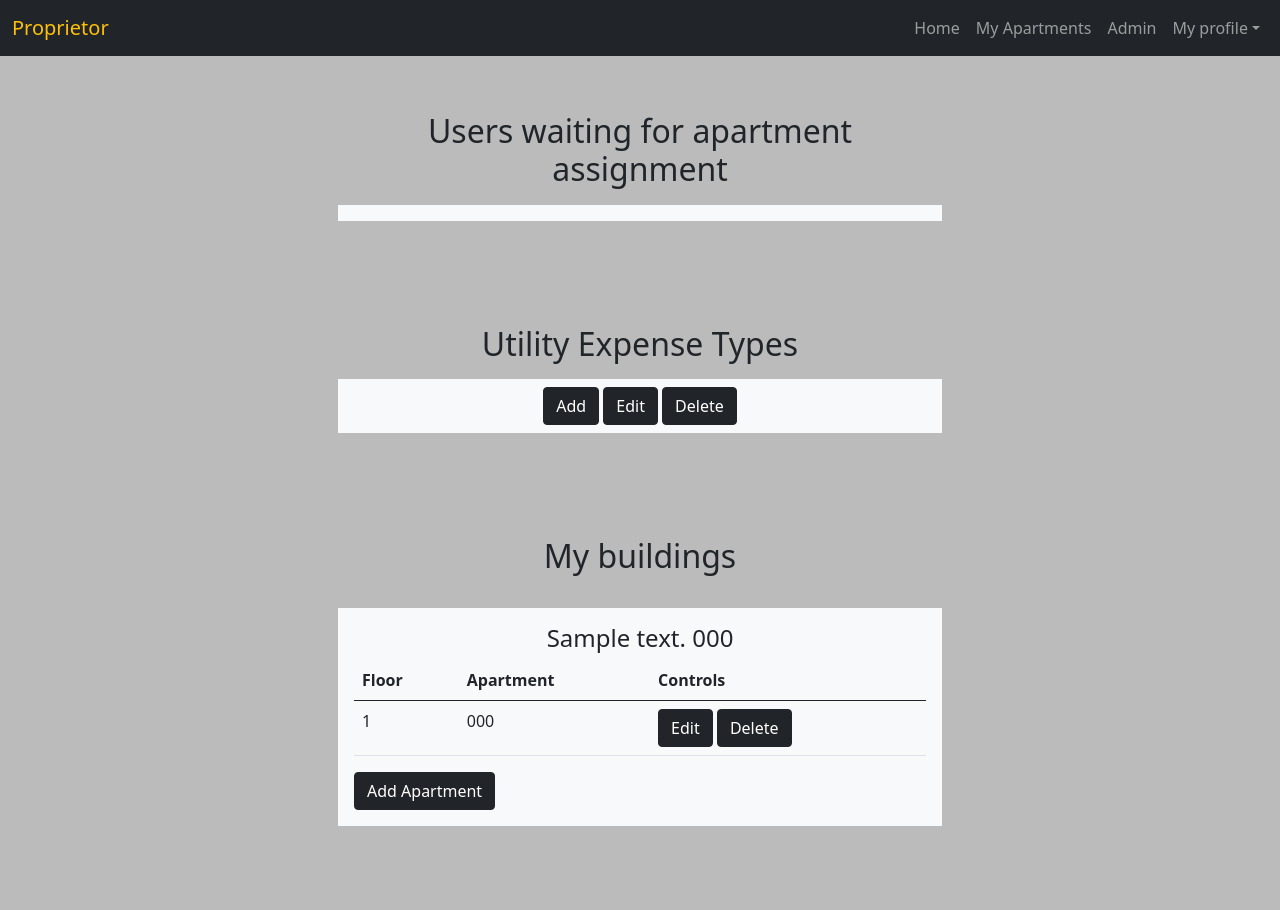
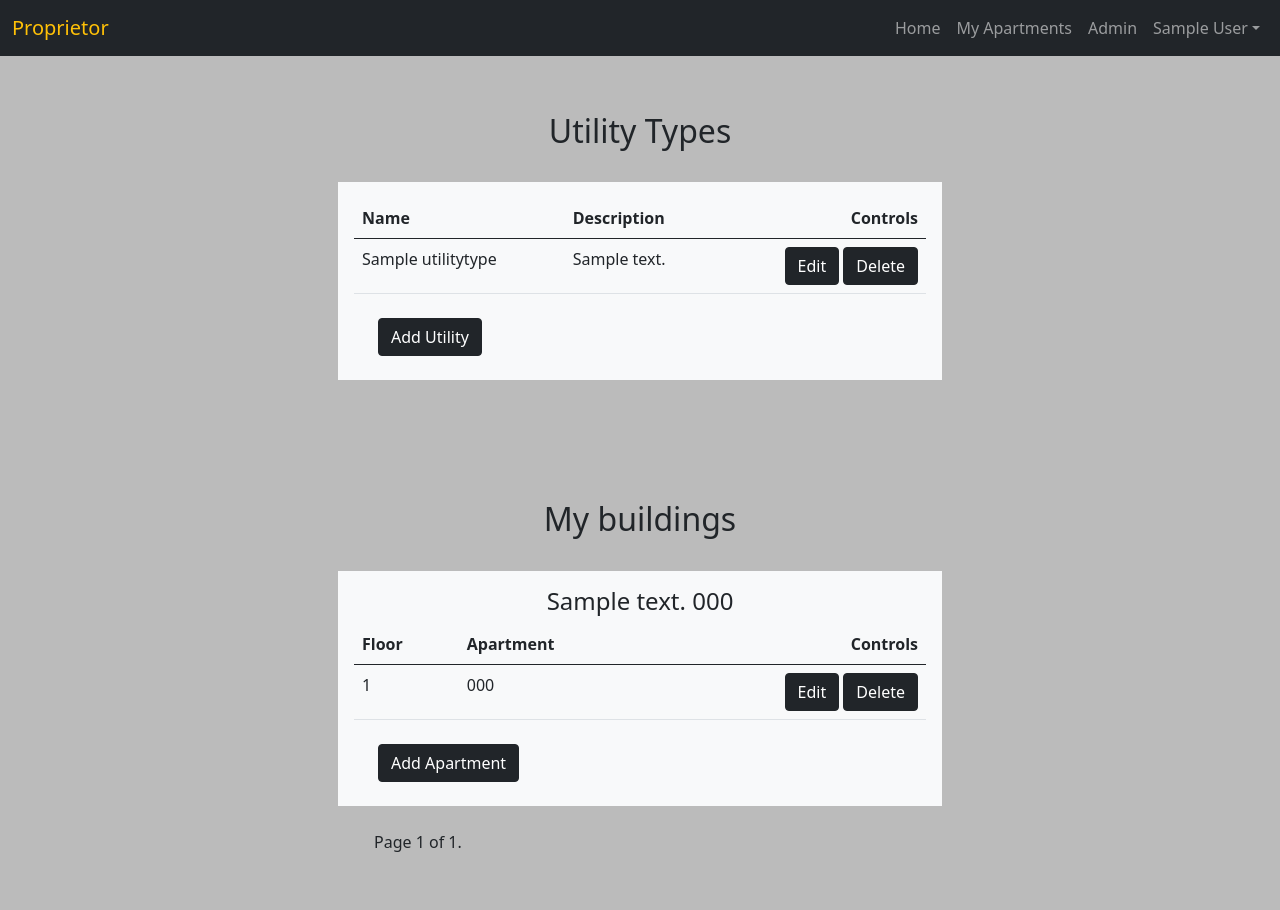
Before and after one commit to mandzharov/proprietor, a Django app: page /building/admin/ in a window 1280 px wide. Before the commit the page ends 826 px from the top, so only its background shows below. Run offline with Django 4.2, Linux system fonts and the light colour scheme; a user stored in the database is signed in; tables that the repository leaves empty hold one stand-in row (values such as "Sample post").

Commit message:
Adding manager admin views

```diff
--- a/proprietor/building/models.py
+++ b/proprietor/building/models.py
@@ -43,6 +43,9 @@
 
     def __str__(self):
         return f'{self.building} fl.{self.floor} ap.{self.number}'
+
+    class Meta:
+        ordering = ('floor', 'number')
 
 
 class UtilityType(models.Model):
--- a/proprietor/building/urls.py
+++ b/proprietor/building/urls.py
@@ -1,15 +1,18 @@
 from django.urls import path
 
 from proprietor.building import views
+from proprietor.building.views import CreateUtilityView, EditUtilityView, DeleteUtilityView
 from proprietor.views import ManagerAdminView
 
 urlpatterns = [
     path("", views.AllBuildingsView.as_view(), name="view buildings"),
     path("admin/", ManagerAdminView.as_view(), name="manager admin"),
-    path("<int:pk>/apartment/", views.AllBuildingsView.as_view(), name="view apartments"),
-    path("<int:pk>/apartment/<int:apt_pk>/create/", views.AllBuildingsView.as_view(), name="create apartment"),
-    path("<int:pk>/apartment/<int:apt_pk>/edit/", views.AllBuildingsView.as_view(), name="edit apartment"),
-    path("<int:pk>/apartment/<int:apt_pk>/delete/", views.AllBuildingsView.as_view(), name="delete apartment"),
+    path("utility/create/", CreateUtilityView.as_view(), name="create utility type"),
+    path("utility/<int:pk>/edit/", EditUtilityView.as_view(), name="edit utility type"),
+    path("utility/<int:pk>/delete/", DeleteUtilityView.as_view(), name="delete utility type"),
+    path("<int:pk>/apartment/create/", views.AddApartmentView.as_view(), name="create apartment"),
+    path("<int:pk>/apartment/<int:apt_pk>/edit/", views.EditApartmentView.as_view(), name="edit apartment"),
+    path("<int:pk>/apartment/<int:apt_pk>/delete/", views.DeleteApartmentView.as_view(), name="delete apartment"),
     path("<int:pk>/apartment/<int:apt_pk>/expense/report/", views.ReportView.as_view(),
          name="report"),
     path("<int:pk>/apartment/<int:apt_pk>/expense/list/", views.ListUtilityExpensesView.as_view(),
--- a/proprietor/views.py
+++ b/proprietor/views.py
@@ -3,7 +3,7 @@
 from django.shortcuts import redirect
 from django.views import generic as gen_views
 
-from proprietor.building.models import Building, Apartment
+from proprietor.building.models import Building, Apartment, UtilityType
 from proprietor.register.models import Profile
 
 AppUser = get_user_model()
@@ -21,18 +21,53 @@
         return context
 
 
-class ManagerAdminView(LoginRequiredMixin, gen_views.TemplateView):
+class ManagerAdminView(LoginRequiredMixin, gen_views.ListView):
     template_name = 'manager_admin.html'
+    paginate_by = 1
+    # paginate_orphans = 0
 
     def dispatch(self, request, *args, **kwargs):
         if not request.user.is_staff:
             return redirect('home page')
         return super().dispatch(request, *args, **kwargs)
 
-    def get_context_data(self, **kwargs):
-        context = super().get_context_data()
-        my_buildings = Building.objects.filter(manager=self.request.user).prefetch_related('apartment_set')
+    def get_queryset(self):
+        my_buildings_queryset = Building.objects.filter(manager=self.request.user)
         assigned_users = Apartment.objects.filter(owner__isnull=False).values_list('owner').distinct()
-        pending_users = AppUser.object.exclude(pk__in=assigned_users)
-        context.update({'buildings_list': my_buildings, 'pending_users': pending_users})
+        pending_users_queryset = AppUser.object.exclude(pk__in=assigned_users)
+        utility_types_queryset = UtilityType.objects.all()
+
+        return my_buildings_queryset, pending_users_queryset, utility_types_queryset
+
+    def get_context_data(self, *, object_list=None, **kwargs):
+        my_buildings_queryset, pending_users_queryset, utility_types_queryset = self.object_list
+        page_size = self.get_paginate_by(my_buildings_queryset)
+        context = {
+            'pending_users_list': pending_users_queryset,
+            'my_buildings_list': my_buildings_queryset,
+            'utility_types': utility_types_queryset
+        }
+        if page_size:
+            paginator, page, my_buildings_queryset, is_paginated = self.paginate_queryset(
+                my_buildings_queryset, page_size
+            )
+            context.update(
+                {
+                    "paginator": paginator,
+                    "page_obj": page,
+                    "is_paginated": is_paginated,
+                    "object_list": my_buildings_queryset,
+                }
+            )
+        else:
+            context.update(
+                {
+                    "paginator": None,
+                    "page_obj": None,
+                    "is_paginated": False,
+                    "object_list": my_buildings_queryset,
+                }
+            )
+        context.update(kwargs)
+        context.setdefault("view", self)
         return context
--- a/templates/404.html
+++ b/templates/404.html
@@ -1,6 +1,6 @@
 {% extends 'base.html' %}
 <section class="p-5">
-    <div class="container">
+    <div class="container bg-danger">
         <h1 class="text-center">Fuck</h1>
     </div>
 </section>
--- a/templates/base.html
+++ b/templates/base.html
@@ -44,10 +44,17 @@
                         </li>
                     {% endif %}
                     <li class="nav-item dropdown">
-                        <a class="nav-link dropdown-toggle"
-                           href="#"
-                           role="button"
-                           data-bs-toggle="dropdown">My profile</a>
+                        {% if user.profile %}
+                            <a class="nav-link dropdown-toggle"
+                               href="#"
+                               role="button"
+                               data-bs-toggle="dropdown">{{ user.profile.first_name }} {{ user.profile.last_name }}</a>
+                        {% else %}
+                            <a class="nav-link dropdown-toggle"
+                               href="#"
+                               role="button"
+                               data-bs-toggle="dropdown">{{ user.email }}</a>
+                        {% endif %}
                         <ul class="dropdown-menu dropdown-menu-end bg-light text-center">
                             <li class="nav-item">
                                 <a href="{% url 'logout' %}" class="dropdown-item">Logout</a>
--- a/templates/home_page.html
+++ b/templates/home_page.html
@@ -1,11 +1,6 @@
 {% include 'base.html' %}
 {% load static %}
 {% block content %}
-    {#    {% if user.is_authenticated %}#}
-    {#        <h1>Hello, {% if user.profile %}{{ user.profile.first_name }}{% else %}{{ user.email }}{% endif %}</h1>#}
-    {#    {% else %}#}
-    {#        <h1>This is the HOME page!</h1>#}
-    {#    {% endif %}#}
     <img src="{% static 'images/city-lights-buildings-4k-og.jpg' %}"
          class="img-fluid"
          alt="pic">
--- a/templates/manager_admin.html
+++ b/templates/manager_admin.html
@@ -1,5 +1,6 @@
 {% extends 'base.html' %}
 {% block content %}
+    {% if pending_users_list %}
     <section class="p-5">
         <div class="row justify-content-center">
             <div class="col-md-6 m-2">
@@ -7,9 +8,9 @@
             </div>
         </div>
         <div class="row justify-content-center">
-            <div class="col-md-6 bg-light p-2">
-                {% for user in pending_users %}
-                    <div class="container bg-light my-2">
+            <div class="col-md-6 p-2 bg-warning ">
+                {% for user in pending_users_list %}
+                    <div class="container my-2">
                         {% if user.profile %}
                             <h5>{{ user.profile }}</h5>
                         {% else %}
@@ -20,17 +21,39 @@
             </div>
         </div>
     </section>
+    {% endif %}
     <section class="p-5">
         <div class="row justify-content-center">
             <div class="col-md-6 m-2">
-                <h2 class="text-center">Utility Expense Types</h2>
+                <h2 class="text-center">Utility Types</h2>
             </div>
         </div>
         <div class="row justify-content-center">
-            <div class="col-md-6 bg-light p-2 text-center">
-                <a href="#" class="btn btn-dark">Add</a>
-                <a href="#" class="btn btn-dark">Edit</a>
-                <a href="#" class="btn btn-dark">Delete</a>
+            <div class="col-md-6 bg-light m-3 p-3">
+                <table class="table table-hover">
+                    <thead>
+                    <tr>
+                        <th>Name</th>
+                        <th>Description</th>
+                        <th class="text-end">Controls</th>
+                    </tr>
+                    </thead>
+                    <tbody>
+                    {% for utility in utility_types %}
+                        <tr>
+                            <td>{{ utility.name }}</td>
+                            <td>{{ utility.description|truncatechars:50 }}</td>
+                            <td class="text-end">
+                                <a href="{% url 'edit utility type' utility.pk %}" class="btn btn-dark">Edit</a>
+                                <a href="{% url 'delete utility type' utility.pk %}" class="btn btn-dark">Delete</a>
+                            </td>
+                        </tr>
+                    {% endfor %}
+                    </tbody>
+                </table>
+                <div class="container py-2">
+                    <a href="{% url 'create utility type' %}" class="btn btn-dark">Add Utility</a>
+                </div>
             </div>
         </div>
     </section>
@@ -40,7 +63,7 @@
                 <h2 class="text-center">My buildings</h2>
             </div>
         </div>
-        {% for building in buildings_list %}
+        {% for building in object_list %}
             <div class="row justify-content-center">
                 <div class="col-md-6 bg-light m-3 p-3">
                     <h4 class="text-center">{{ building }}</h4>
@@ -49,7 +72,7 @@
                         <tr>
                             <th>Floor</th>
                             <th>Apartment</th>
-                            <th>Controls</th>
+                            <th class="text-end">Controls</th>
                         </tr>
                         </thead>
                         <tbody>
@@ -57,17 +80,40 @@
                             <tr>
                                 <td>{{ apartment.floor }}</td>
                                 <td>{{ apartment.number }}</td>
-                                <td>
-                                    <a href="#" class="btn btn-dark">Edit</a>
-                                    <a href="#" class="btn btn-dark">Delete</a>
+                                <td class="text-end">
+                                    <a href="{% url 'edit apartment' building.pk apartment.pk %}" class="btn btn-dark">Edit</a>
+                                    <a href="{% url 'delete apartment' building.pk apartment.pk %}" class="btn btn-dark">Delete</a>
                                 </td>
                             </tr>
                         {% endfor %}
                         </tbody>
                     </table>
-                    <a href="#" class="btn btn-dark">Add Apartment</a>
+                    <div class="container py-2">
+                        <a href="{% url 'create apartment' building.pk %}" class="btn btn-dark">Add Apartment</a>
+                    </div>
                 </div>
             </div>
         {% endfor %}
+        <div class="row justify-content-center">
+            <div class="col-md-6 m-2">
+                <div class="container">
+                    <div class="pagination">
+                <span class="step-links">
+                    {% if page_obj.has_previous %}
+                        <a href="?page=1">&laquo; first</a>
+                        <a href="?page={{ page_obj.previous_page_number }}">previous</a>
+                    {% endif %}
+                    <span class="current">
+                            Page {{ page_obj.number }} of {{ page_obj.paginator.num_pages }}.
+                        </span>
+                    {% if page_obj.has_next %}
+                        <a href="?page={{ page_obj.next_page_number }}">next</a>
+                        <a href="?page={{ page_obj.paginator.num_pages }}">last &raquo;</a>
+                    {% endif %}
+                </span>
+                    </div>
+                </div>
+            </div>
+        </div>
     </section>
 {% endblock %}
```
Also changed, not shown: proprietor/building/forms.py (+25 -1 lines), proprietor/building/views.py (+105 -5 lines), templates/building/add_apartment.html (added, +25 -0 lines), templates/building/add_utility_type.html (added, +25 -0 lines), templates/building/delete_apartment.html (added, +17 -0 lines), templates/building/delete_utility.html (added, +17 -0 lines), proprietor/building/migrations/0003_alter_apartment_options.py (added).
